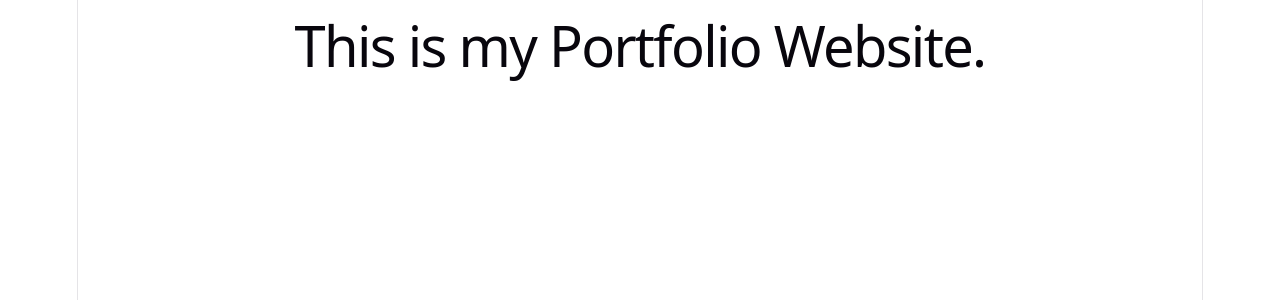
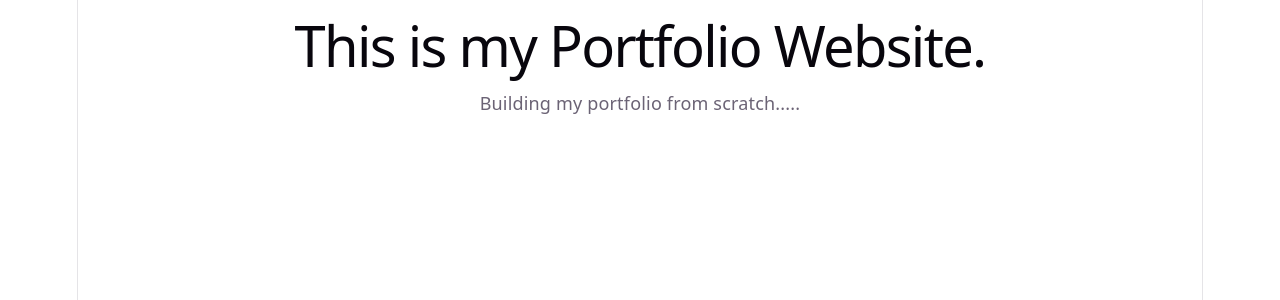
Before and after one commit to anand-sahnix/anand-sahni-portfolio, a React (Vite) app in the folder client/: page / in a window 1280 px wide. Shown: the top 300 px of the page. Built offline with nearby package versions, Linux system fonts and the light colour scheme.

Commit message:
added a para in appjsx file

```diff
--- a/client/src/App.jsx
+++ b/client/src/App.jsx
@@ -5,6 +5,7 @@ function App() {
     <>
       <div>
         <h1>This is my Portfolio Website.</h1>
+        <p>Building my portfolio from scratch.....</p>
       </div>
     </>
 
```
